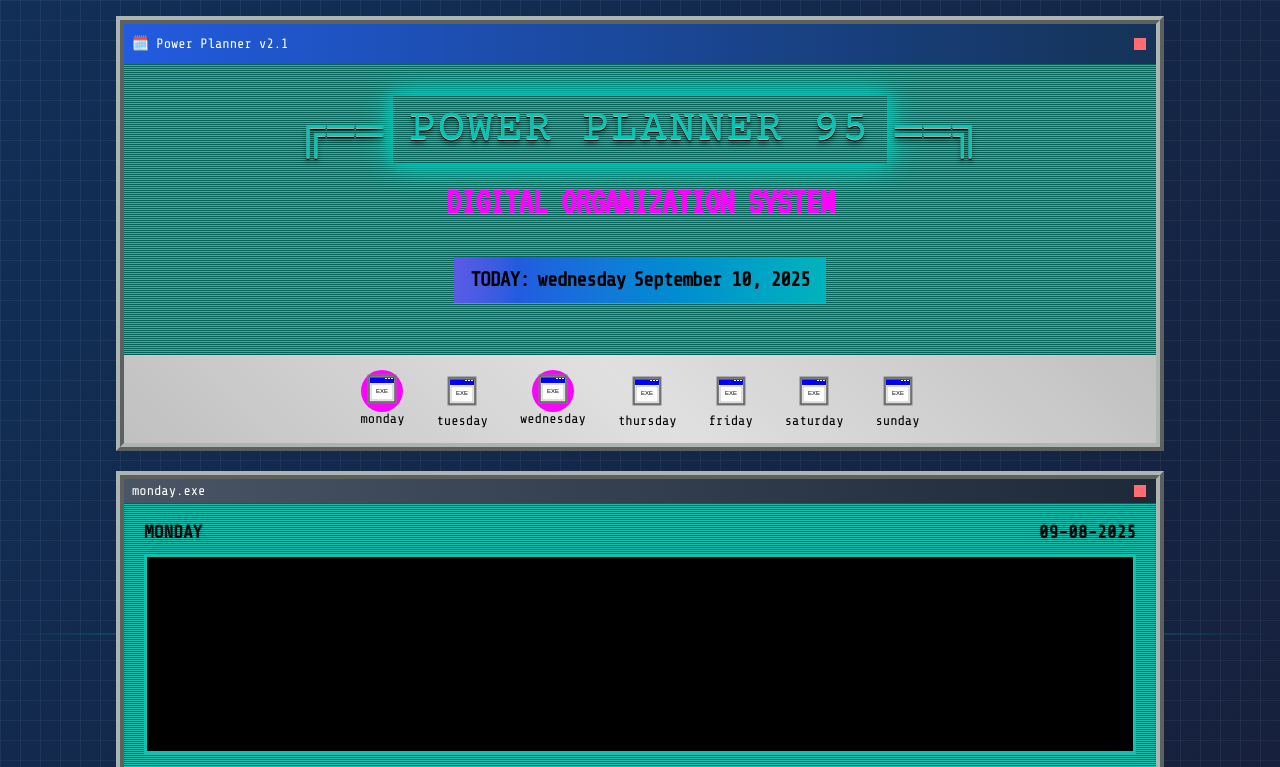
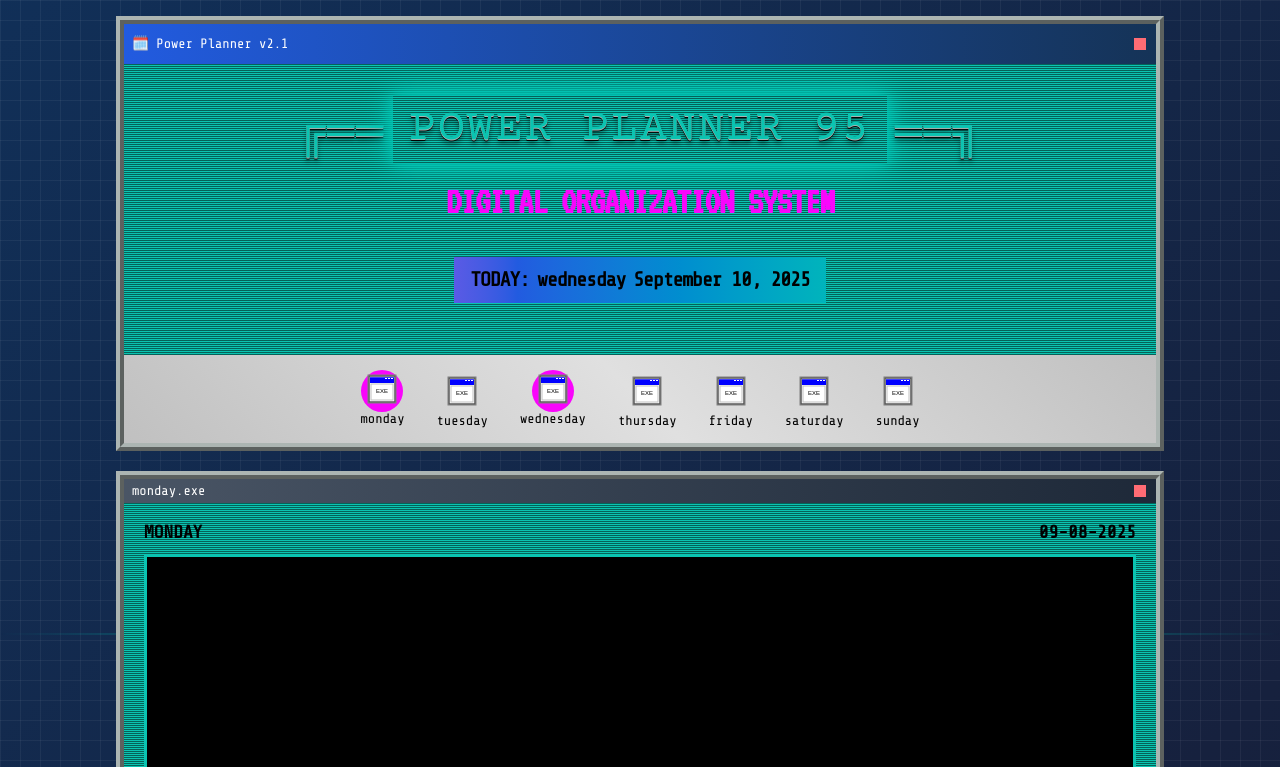
Before and after one commit to leon-luna-ray/power-planner, a website built with Vite: page index.html in a window 1280 px wide. Both pictures are taken after a click on the button "monday". Shown: the top 767 px of the page. Built offline with nearby package versions, Linux system fonts and the light colour scheme.

Commit message:
base window height

```diff
--- a/index.html
+++ b/index.html
@@ -101,7 +101,7 @@
                         <p class="label-text text-[1.125rem] font-[900]" x-text="day.dayName"></p>
                         <p class="label-text text-[1.125rem] font-[900]" x-text="day.formattedDate"></p>
                       </div>
-                      <textarea class="p-[1rem] min-h-[200px] border-beveled-aqua bg-black text-white"
+                      <textarea class="p-[1rem] min-h-[272px] border-beveled-aqua bg-black text-white"
                         x-model="entries[day.dayName].text"></textarea>
                     </div>
                     <div class="flex items-center justify-end gap-x-[0.85rem]">
```
